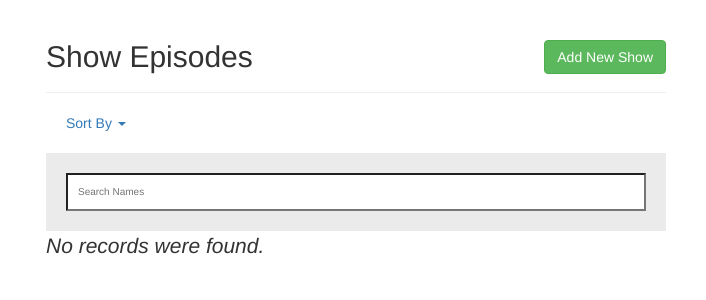
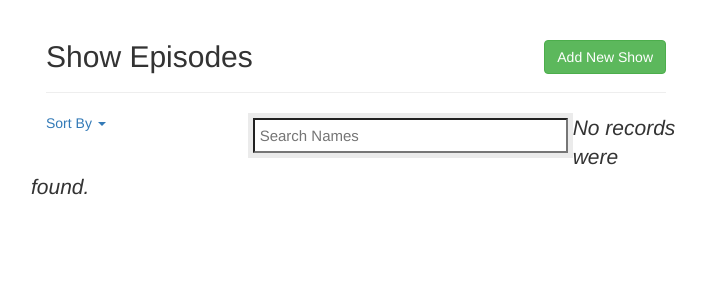
Before and after one commit to daveOTlinux/episodes, a PHP site: page / in a window 1280 px wide. Shown: the top 300 px of the page, without its empty margins (284-990 px from the left). Run offline with PHP 8.4, Linux system fonts and the light colour scheme; data that the repository does not hold is empty.

Commit message:
Layout in columns OK. Upgrade to bootstrap v4.1.1

```diff
--- a/index.php
+++ b/index.php
@@ -51,12 +51,13 @@
     <div class="wrapper">
         <div class="container-fluid">
             <div class="row">
-                <div class="col-md-12">
+               <div class="col-md-12">
                     <div class="page-header clearfix">
                         <h2 class="pull-left">Show Episodes</h2>
                         <a href="create.php" class="btn btn-success pull-right">Add New Show</a>
                     </div>
-					<div class="sortbyfield">
+               </div>
+					<div class="col-md-4">
 					   <div class="dropdown">
 					        <a data-target="#" href="index.php" data-toggle="dropdown" class="dropdown-toggle">Sort By <b class="caret"></b></a>
 					        <ul class="dropdown-menu">
@@ -65,7 +66,7 @@
 					        </ul>
 					    </div>
 					</div>
-					<div id="content">
+					<div class="col-md-4" id="content">
 						<input type="search" name="keyword" placeholder="Search Names" id="searchbox">
 						<div id="results">
 							<!--<a href="post-location">Fetched Item</a>-->
--- a/style.css
+++ b/style.css
@@ -1,7 +1,7 @@
 #main {
     position: absolute;
-    width: 70%;
-    left:15%;
+    width: 80%;
+    left:10%;
     top:0;
     height:100%;
     background: #e3dfd7;
@@ -15,17 +15,17 @@
 	margin: 20px;
 }
 #content {
-    height: inherit;
+    height: auto;
     background: #ebebeb;
-    width: 100%;
-    padding:20px;
+    width: 50%;
+    padding:5px;
     box-sizing: border-box;
 }
 #content input {
     width: 100%;
-    font-size:10px;
+    font-size:15px;
     color: #424242;
-    padding:10px;
+    padding:5px;
 }
 #results{
     width:100%;
```
